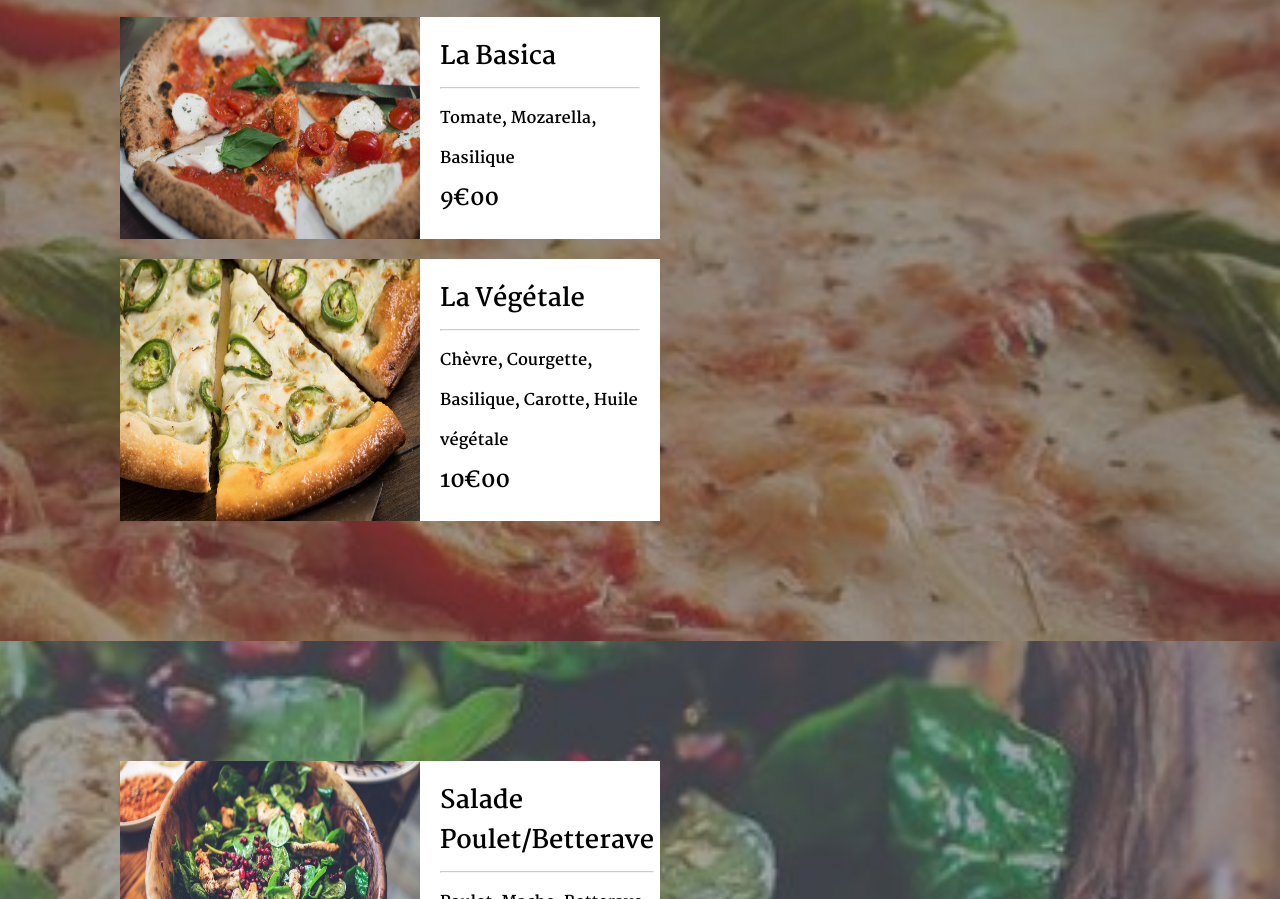
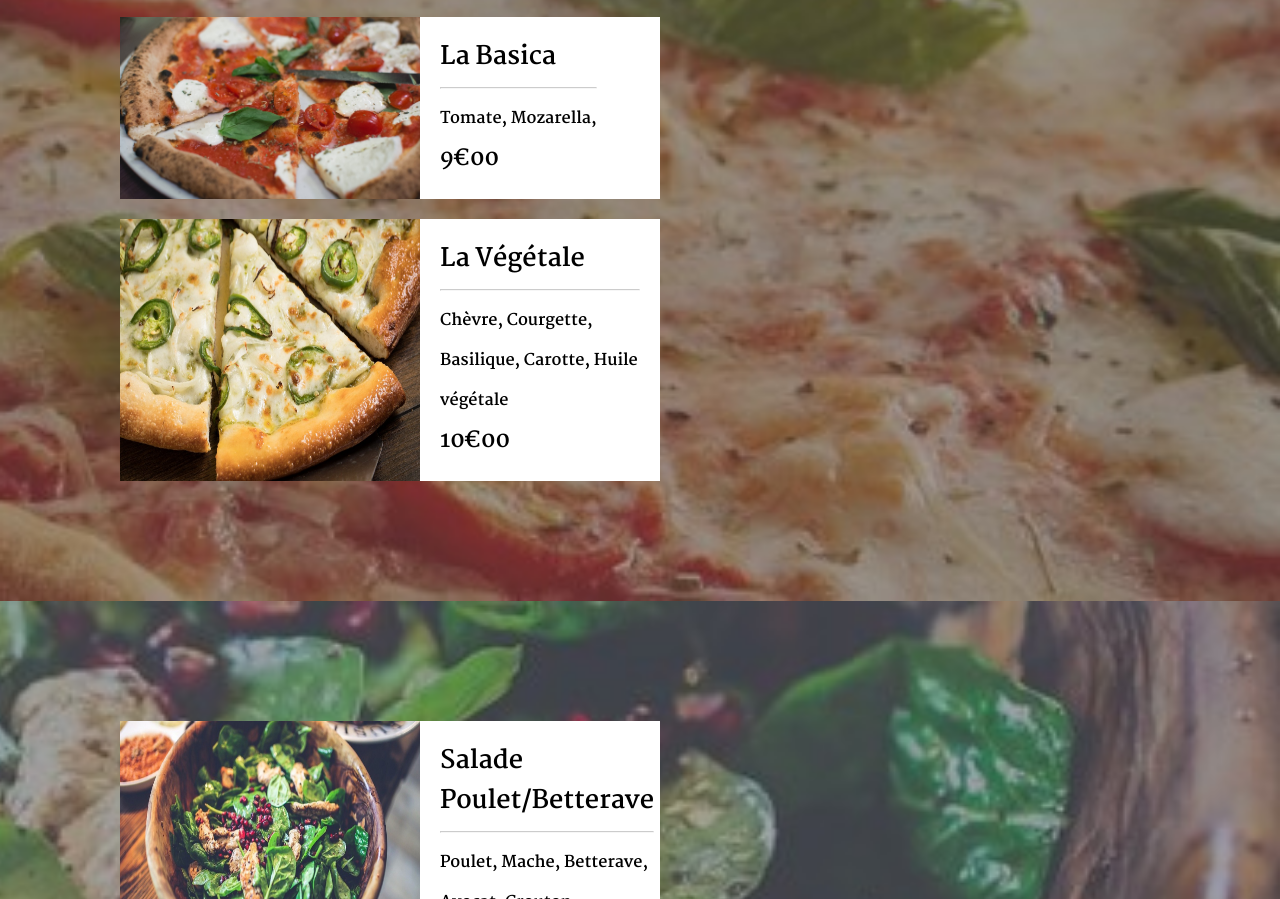
Before and after one commit to Maxime67all/Maxime67all.github.io, a plain HTML site: page index.html in a window 1280 px wide. Shown: the part 1369-2268 px from the top of the page. Drawn offline with Linux system fonts and the light colour scheme; a web font is replaced by a local one.

Commit message:
supression basilique

```diff
--- a/index.html
+++ b/index.html
@@ -52,7 +52,7 @@
                     <div class="item-infos">
                         <h3>La Basica</h3>
                         <hr>
-                        <p>Tomate, Mozarella, Basilique</p>
+                        <p>Tomate, Mozarella, </p>
                         <p class="prix">9€00</p>
                     </div>
                 </div>
```
